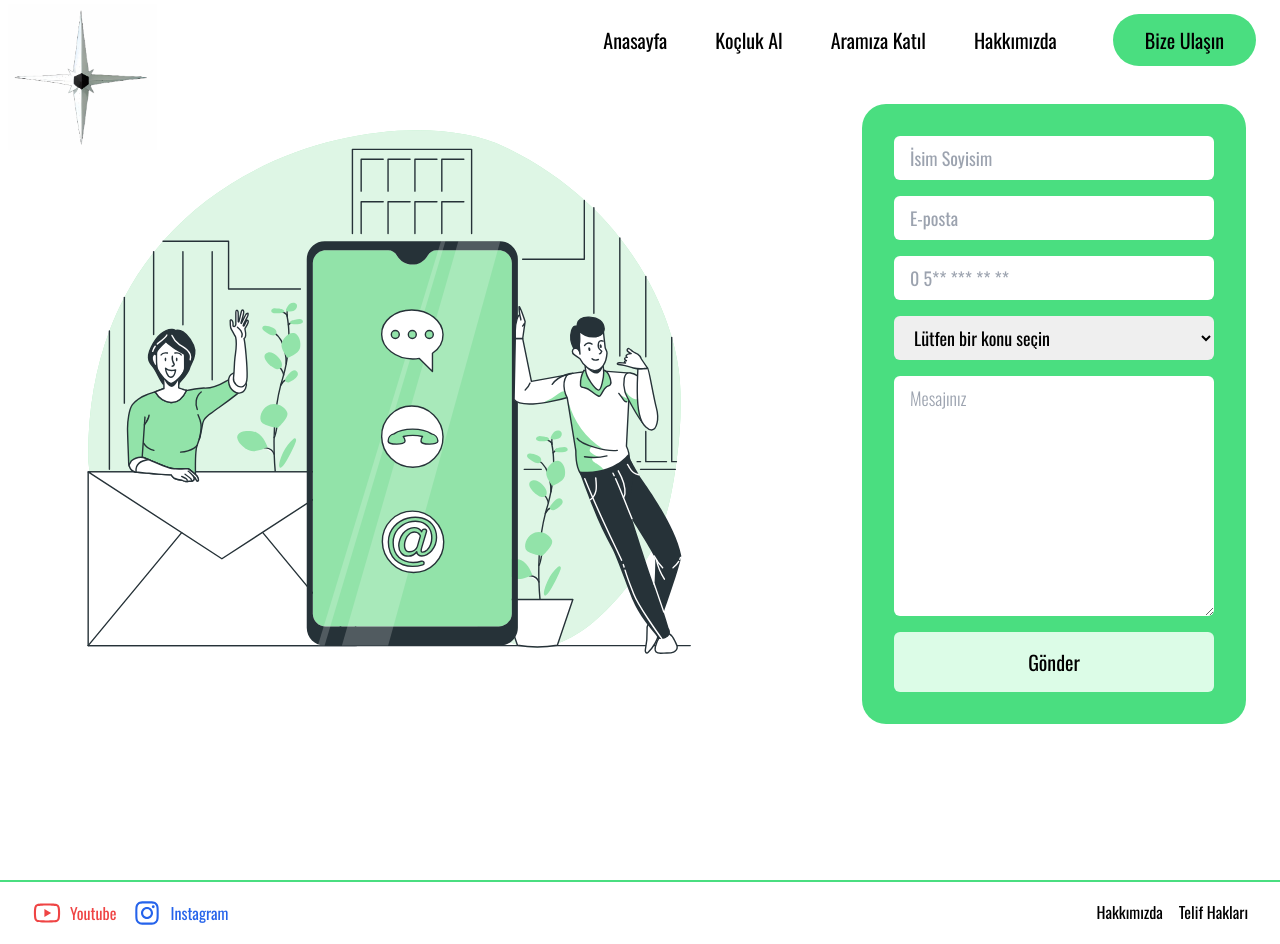
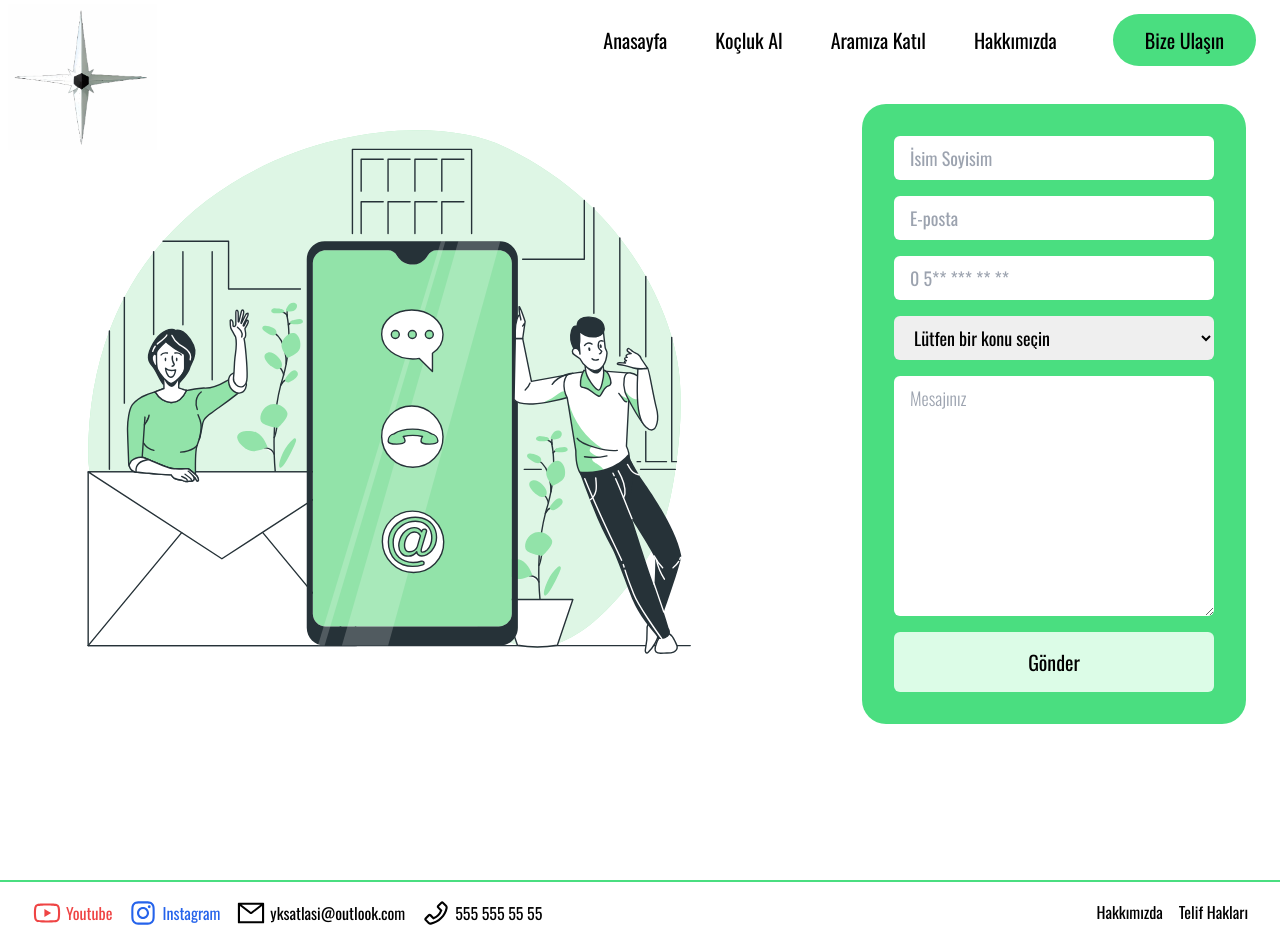
Before and after one commit to SuleymanTolgaAcar/koc-akademi, a Next.js app: page /iletisim in a window 1280 px wide. Built offline with nearby package versions, Linux system fonts and the light colour scheme.

Commit message:
changed name and fixed FAQ

```diff
--- a/app/iletisim/page.tsx
+++ b/app/iletisim/page.tsx
@@ -38,7 +38,7 @@ const Iletisim = () => {
   const handleSubmit: FormEventHandler<HTMLFormElement> = async (e) => {
     e.preventDefault();
 
-    if (!name || !email || !phone || !message)
+    if (!name || !email || !message)
       return toast.error("Lütfen tüm alanları doldurunuz.");
 
     if (!email.includes("@"))
--- a/app/layout.tsx
+++ b/app/layout.tsx
@@ -11,7 +11,7 @@ const inter = Inter({ subsets: ["latin"] });
 const oswald = Oswald({ subsets: ["latin"] });
 
 export const metadata: Metadata = {
-  title: "Atlas Akademi",
+  title: "YKS Atlası",
   description: "YKS Koçluk Hizmeti",
 };
 
--- a/app/page.tsx
+++ b/app/page.tsx
@@ -9,9 +9,10 @@ export default function Home() {
   return (
     <div className="flex flex-col items-center">
       <div className="home-bg w-full h-screen pt-20 flex items-center flex-col text-blue-200 mb-16">
-        <h1 className="text-7xl md:text-9xl text-center mt-48 mb-48">
-          ATLAS AKADEMİ
-        </h1>
+        <h1 className="text-8xl md:text-9xl text-center mt-48">YKS ATLASI</h1>
+        <h2 className="mb-48 mt-4 md:text-2xl text-xl">
+          Hedefinize giden yolda yanınızdayız
+        </h2>
         <button
           onClick={() =>
             scrollTo({
--- a/components/FAQ.tsx
+++ b/components/FAQ.tsx
@@ -26,7 +26,7 @@ const FAQ = () => {
             setActives={setActives}
             index={1}
             question="YKS koçu ile sınava hazırlanmam, benim için ne kadar yararlı olur?"
-            answer="Sınava hazırlanırken istediğiniz hedefe ulaşmak için planlı veya plansız bir şekilde süreç içinde çaba göstereceksiniz. Ancak doğru bir işleyiş içerisinde çaba göstermezseniz, istediğiniz hedefe ulaşmanız sizin için daha zorlayıcı olabilir. YKS koçu ile bu süreçte, çoğu kişiden daha doğru bir işleyiş biçimiyle çaba göstermiş ve kendini kanıtlamış kişilerin verimli çalışma ile ilgili edindikleri tecrübeleri öğrenirsiniz."
+            answer="Sınava hazırlanırken istediğiniz hedefe ulaşmak için planlı veya plansız bir şekilde süreç içinde çaba göstereceksiniz. Ancak doğru bir işleyiş içerisinde çaba göstermezseniz, istediğiniz hedefe ulaşmanız sizin için daha zorlayıcı olabilir. YKS koçu ile bu süreçte, çoğu kişiden daha doğru bir işleyiş biçimiyle çaba göstermiş ve kendini kanıtlamış kişilerin verimli çalışma ile ilgili edindikleri tecrübeleri öğrenirsiniz."
           />
           <Question
             actives={actives}
--- a/components/Footer.tsx
+++ b/components/Footer.tsx
@@ -4,29 +4,50 @@ import Link from "next/link";
 import { usePathname } from "next/navigation";
 import {
   AiOutlineInstagram,
-  AiOutlineLinkedin,
   AiOutlineYoutube,
+  AiOutlineMail,
+  AiOutlinePhone,
+  AiFillInstagram,
+  AiFillYoutube,
+  AiFillMail,
+  AiFillPhone,
 } from "react-icons/ai";
 
 const Footer = () => {
   return (
-    <div className="border-t-2 border-green-400 w-full mt-20 py-4 flex gap-4 items-center px-8 justify-between">
+    <div className="border-t-2 border-green-400 w-full mt-20 py-4 flex gap-4 items-center px-8 justify-between text-base">
       <div className="flex gap-4 flex-col md:flex-row">
         <a
           href="https://www.youtube.com/@mkaanguney"
           target="_blank"
-          className="flex gap-2 items-center transition-all duration-300 transform hover:scale-105 text-red-500"
+          className="flex gap-1 items-center transition-all duration-300 transform hover:scale-105 text-red-500"
         >
           <AiOutlineYoutube size={30} />
           <p className="">Youtube</p>
         </a>
         <a
-          href="https://www.instagram.com/musakaangny/"
+          href="https://www.instagram.com/yks_atlasi/"
           target="_blank"
-          className="flex gap-2 items-center transition-all duration-300 transform hover:scale-105 text-blue-600"
+          className="flex gap-1 items-center transition-all duration-300 transform hover:scale-105 text-blue-600"
         >
           <AiOutlineInstagram size={30} />
           <p className="">Instagram</p>
+        </a>
+        <a
+          href="mailto:yksatlasi@outlook.com"
+          target="_blank"
+          className="flex gap-1 items-center transition-all duration-300 transform hover:scale-105 text-black"
+        >
+          <AiOutlineMail size={30} />
+          <p className="">yksatlasi@outlook.com</p>
+        </a>
+        <a
+          href="tel:05555555555"
+          target="_blank"
+          className="flex gap-1 items-center transition-all duration-300 transform hover:scale-105 text-black"
+        >
+          <AiOutlinePhone size={30} />
+          <p className="">555 555 55 55</p>
         </a>
       </div>
       <div className="flex gap-4 flex-col md:flex-row">
--- a/components/Question.tsx
+++ b/components/Question.tsx
@@ -26,26 +26,30 @@ const Question: React.FC<QuestionProps> = ({
           return [...prev, index];
         });
       }}
-      className={`w-full rounded-xl p-4 bg-green-100 shadow-md cursor-pointer overflow-hidden transition-all duration-500 linear ${
-        actives.includes(index)
-          ? "bg-green-200 max-h-[1000px]"
-          : "max-h-24 md:max-h-20"
+      className={`w-full rounded-xl px-6 py-4 bg-green-100 shadow-md cursor-pointer overflow-hidden transition-all duration-500 ease-in-out ${
+        actives.includes(index) ? "bg-green-200" : ""
       }`}
     >
-      <h2 className="text-xl mb-2 flex items-center p-2 gap-4">
+      <div
+        className={`flex items-center -p-2 gap-4 transition-all duration-300 ease-in-out ${
+          actives.includes(index) ? "mb-4" : "mb-0"
+        }`}
+      >
         <BsQuestionCircleFill size={30} />
-        {question}
+        <h1 className="text-xl w-full">{question}</h1>
         <IoIosArrowDown
           size={30}
           className={`${
             actives.includes(index) && "rotate-180"
           } transition-all duration-500 ease-in-out ms-auto`}
         />
-      </h2>
+      </div>
       <p
         className={`${
-          actives.includes(index) ? "max-h-[1000px]" : "max-h-0"
-        } overflow-hidden py-2 px-4 transition-all duration-500 linear`}
+          actives.includes(index)
+            ? "max-h-[1000px] opacity-100"
+            : "max-h-0 opacity-0"
+        } overflow-hidden transition-all duration-500 ease-in-out`}
       >
         {answer}
       </p>
```
